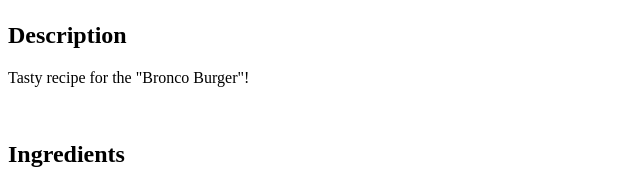
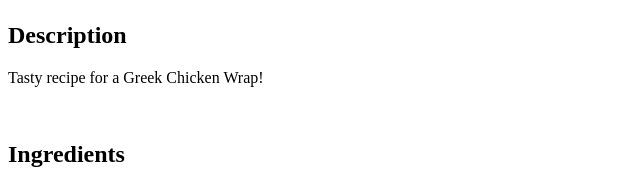
Before and after one commit to ToTheCrows/odin-recipes, a plain HTML site: page recipes/greekchickenwrap.html in a window 1280 px wide. Shown: the part 594-779 px from the top of the page, 0-640 px from the left. Drawn offline with Linux system fonts and the light colour scheme.

Commit message:
misc textupdate

```diff
--- a/recipes/greekchickenwrap.html
+++ b/recipes/greekchickenwrap.html
@@ -10,7 +10,7 @@
     <h1>Bronco Burger Recipe</h1>
     <img src="../images/burrito.png" alt="Lasagna">
     <h2>Description</h2>
-    <p>Tasty recipe for the "Bronco Burger"!</p>
+    <p>Tasty recipe for a Greek Chicken Wrap!</p>
     <br>
     <h2>Ingredients</h2>
     <ul>
```
